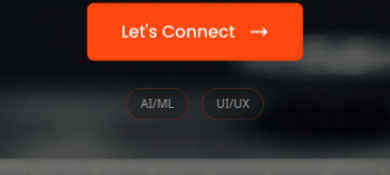
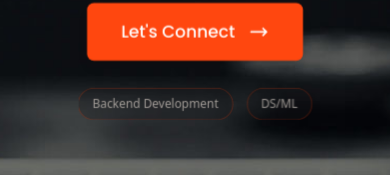
Before and after one commit to swarn-suman/portfolio, a React (Vite) app: page / in a window 390 px wide. Shown: the part 499-674 px from the top of the page. Built offline with nearby package versions, Linux system fonts and the light colour scheme; a web font is replaced by a local one.

Commit message:
updated mobile view component

```diff
--- a/src/components/HeroSection.jsx
+++ b/src/components/HeroSection.jsx
@@ -89,7 +89,7 @@ function HeroSection() {
 
           {/* Minimal Skills - Just 2 key ones */}
           <div className="flex gap-4 justify-center animate-fade-in" style={{ animationDelay: '1.4s' }}>
-            {['AI/ML', 'UI/UX'].map((skill, index) => (
+            {['Backend Development', 'DS/ML'].map((skill, index) => (
               <span
                 key={index}
                 className="px-4 py-2 bg-zinc-900/30 border border-[#ff470f]/30 rounded-full text-sm text-stone-400 backdrop-blur-sm font-medium"
@@ -201,7 +201,7 @@ function HeroSection() {
             'Deep Learning',
             'C/C++',
             'Python',
-            'React'
+            'React',
           ].map((skill, index) => (
             <span
               key={index}
```
